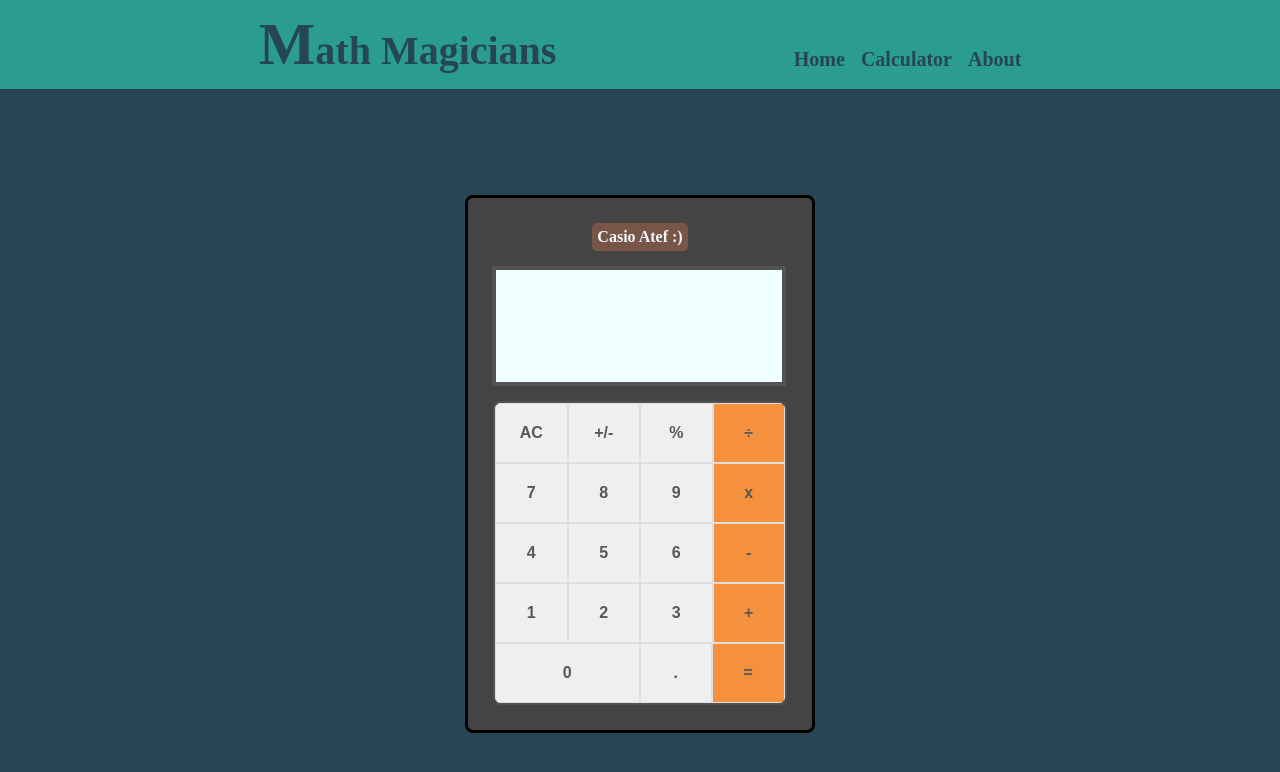
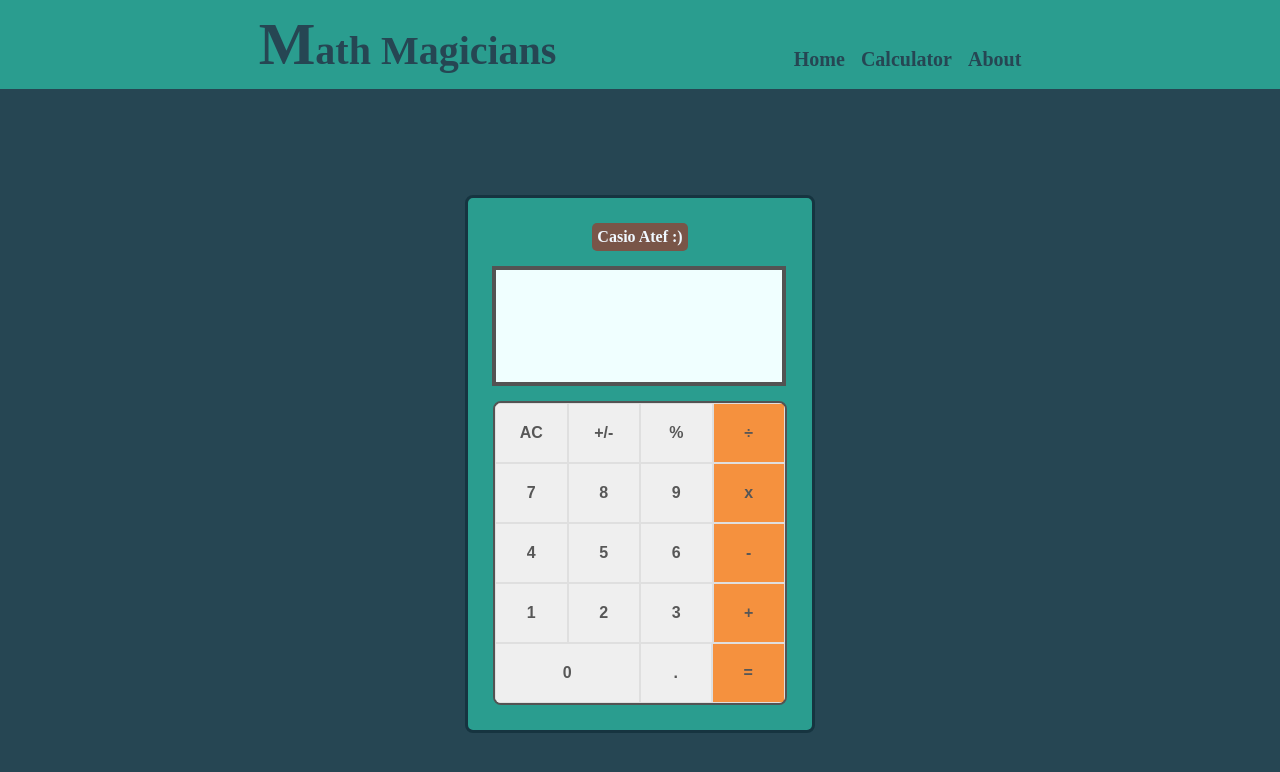
Before and after one commit to Mohamed-js/math-magicians, a React (Create React App) app: page /calculator in a window 1280 px wide. Shown: the top 772 px of the page. Built offline with nearby package versions, Linux system fonts and the light colour scheme.

Commit message:
add design colors

```diff
--- a/src/style.css
+++ b/src/style.css
@@ -20,14 +20,14 @@
 }
 
 .container {
-  background: #444444;
+  background: #2a9d8f;
   display: flex;
   flex-direction: column;
   align-items: center;
   width: 100%;
   max-width: 350px;
   padding: 25px;
-  border: 3px solid;
+  border: 3px #163440 solid;
   border-radius: 8px;
   margin: auto;
 }
```
